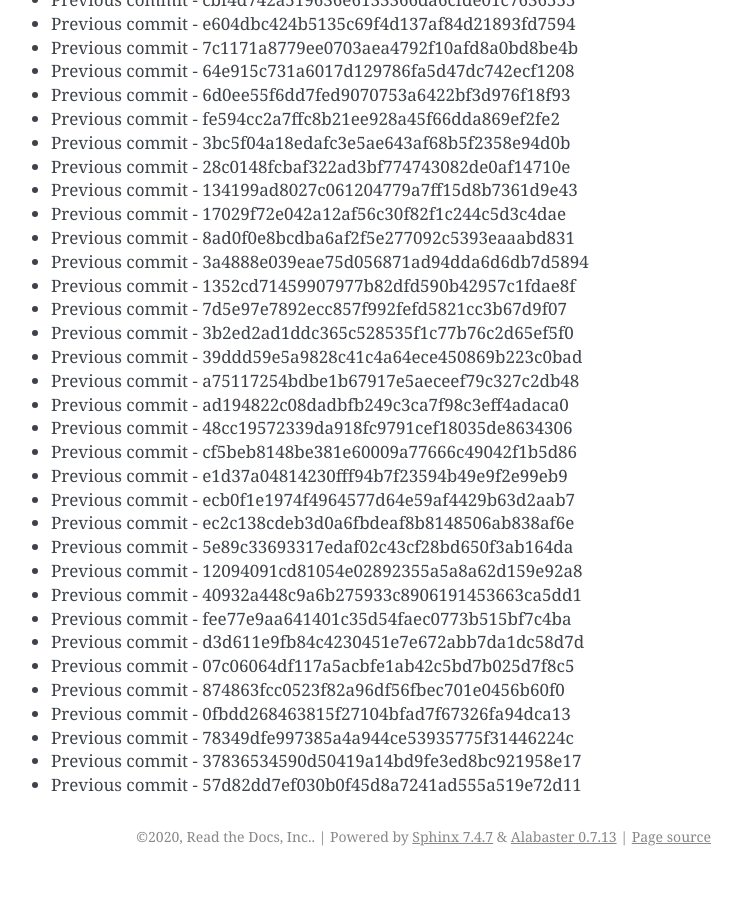
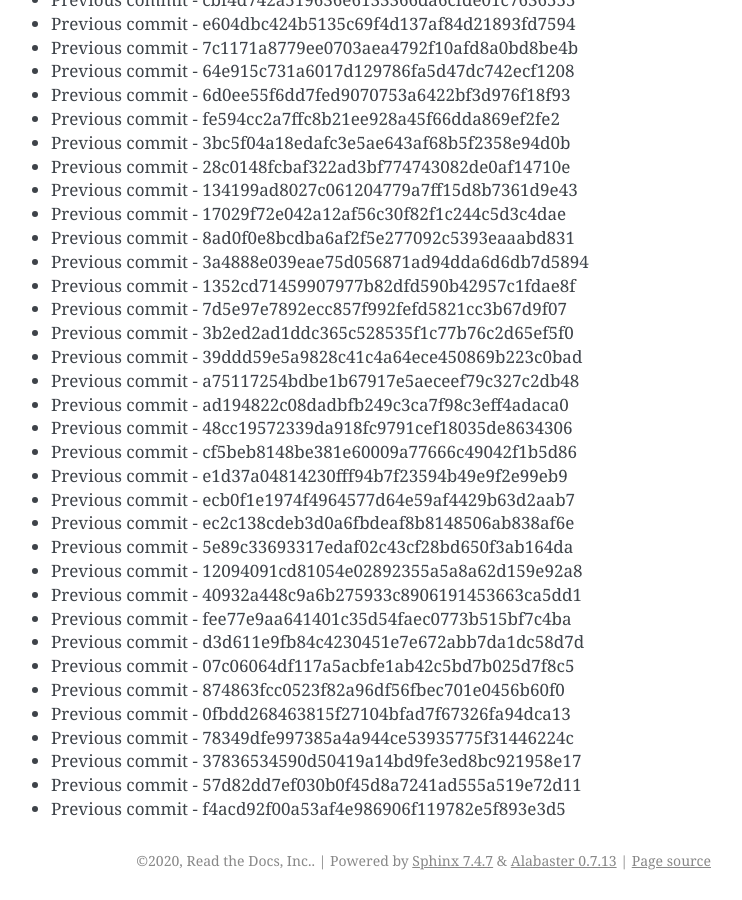
Before and after one commit to readthedocs/rtd-git-stresstest, a Sphinx documentation site: the page built from docs/updates.rst, in a window 1280 px wide and 900 px high, scrolled down 41610 px. Shown: the whole window, without its empty margins (399-1141 px from the left). Built offline with Sphinx 7.4.7, drawn with Linux system fonts in a browser that asks for light colours; before the commit the page ends 42486 px from its top, so only the background shows below that.

Commit message:
Generating commit from previous: f4acd92f00a53af4e986906f119782e5f893e3d5

```diff
--- a/docs/updates.rst
+++ b/docs/updates.rst
@@ -1780,3 +1780,4 @@ It can be tested for any performance characteristics.
 * Previous commit - 78349dfe997385a4a944ce53935775f31446224c
 * Previous commit - 37836534590d50419a14bd9fe3ed8bc921958e17
 * Previous commit - 57d82dd7ef030b0f45d8a7241ad555a519e72d11
+* Previous commit - f4acd92f00a53af4e986906f119782e5f893e3d5
```
